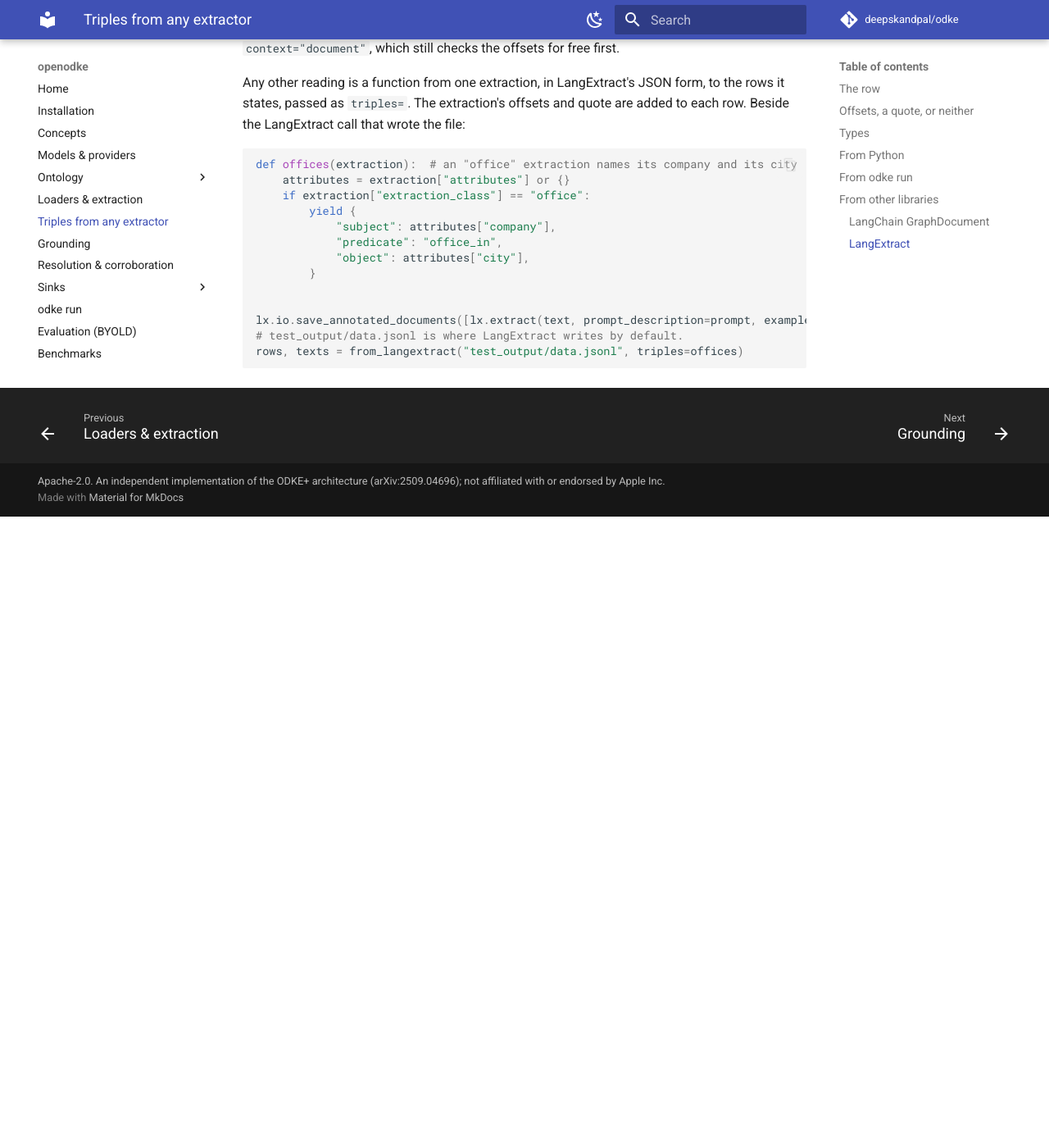
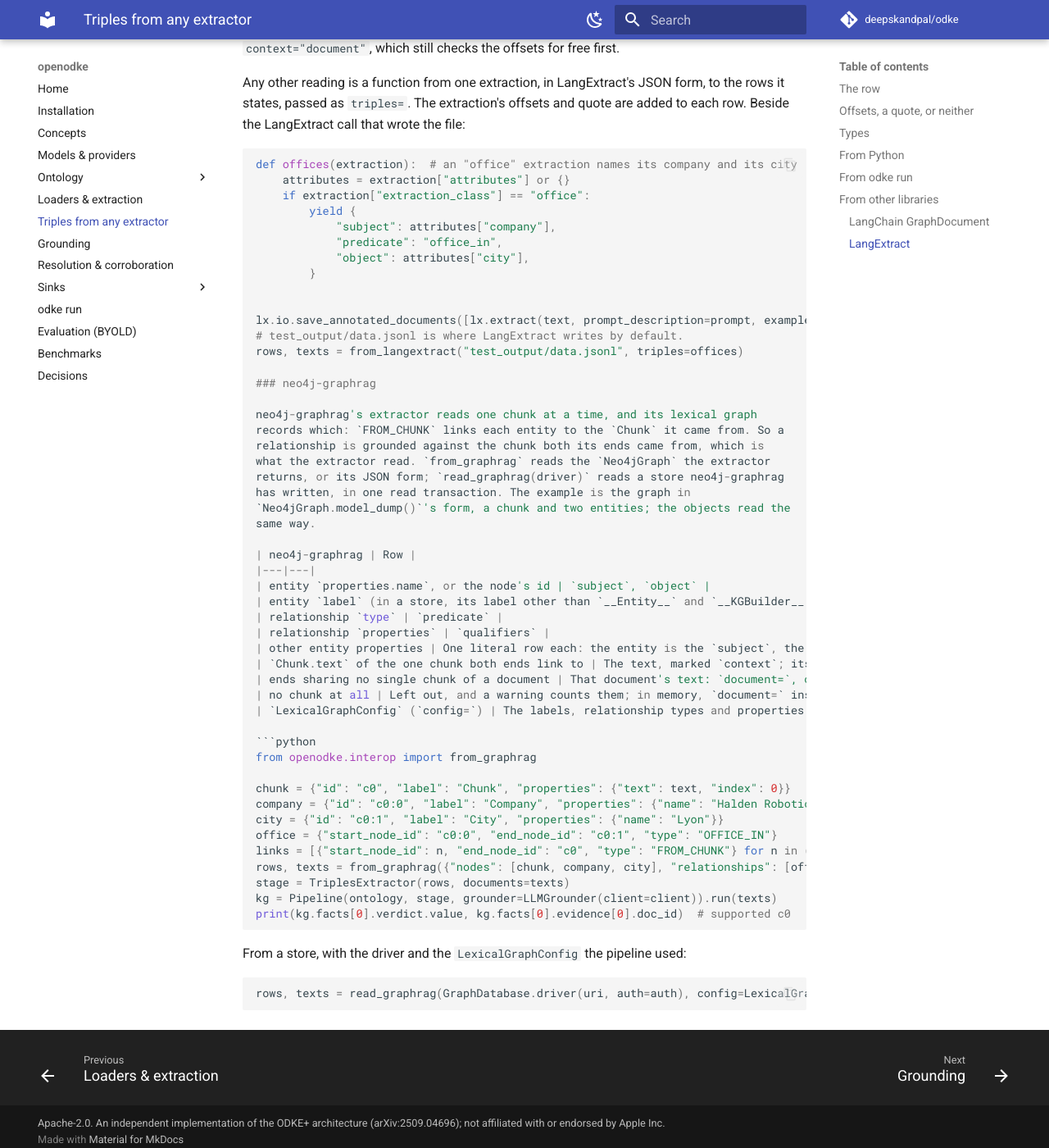
Before and after one commit to deepskandpal/odke, an MkDocs documentation site: the page built from docs/triples.md, in a window 1280 px wide and 1400 px high, scrolled down 6263 px. Shown: the whole window at 82% size. Built offline with MkDocs 1.6.1 and Material for MkDocs 9.7.7, drawn with Linux system fonts in a browser that asks for light colours; comment, search, counter and statistics services are not loaded; before the commit the page ends 6893 px from its top, so only the background shows below that.

Commit message:
docs(triples): map neo4j-graphrag graphs field by field
The table, where each row's text comes from, and a runnable example that
grounds a relationship on its chunk.

Co-Authored-By: Claude Opus 5.5 <noreply@anthropic.com>
Claude-Session: https://claude.ai/code/session_016EZ1FgTUH3NKEQyU837Wcd

````diff
--- a/docs/triples.md
+++ b/docs/triples.md
@@ -263,4 +263,47 @@ def offices(extraction):  # an "office" extraction names its company and its cit
 lx.io.save_annotated_documents([lx.extract(text, prompt_description=prompt, examples=examples)])
 # test_output/data.jsonl is where LangExtract writes by default.
 rows, texts = from_langextract("test_output/data.jsonl", triples=offices)
+
+### neo4j-graphrag
+
+neo4j-graphrag's extractor reads one chunk at a time, and its lexical graph
+records which: `FROM_CHUNK` links each entity to the `Chunk` it came from. So a
+relationship is grounded against the chunk both its ends came from, which is
+what the extractor read. `from_graphrag` reads the `Neo4jGraph` the extractor
+returns, or its JSON form; `read_graphrag(driver)` reads a store neo4j-graphrag
+has written, in one read transaction. The example is the graph in
+`Neo4jGraph.model_dump()`'s form, a chunk and two entities; the objects read the
+same way.
+
+| neo4j-graphrag | Row |
+|---|---|
+| entity `properties.name`, or the node's id | `subject`, `object` |
+| entity `label` (in a store, its label other than `__Entity__` and `__KGBuilder__`) | `subject_type`, `object_type` |
+| relationship `type` | `predicate` |
+| relationship `properties` | `qualifiers` |
+| other entity properties | One literal row each: the entity is the `subject`, the key the `predicate` |
+| `Chunk.text` of the one chunk both ends link to | The text, marked `context`; its `Document`'s `path` is the URI |
+| ends sharing no single chunk of a document | That document's text: `document=`, or its chunks in order |
+| no chunk at all | Left out, and a warning counts them; in memory, `document=` instead |
+| `LexicalGraphConfig` (`config=`) | The labels, relationship types and properties read |
+
+```python
+from openodke.interop import from_graphrag
+
+chunk = {"id": "c0", "label": "Chunk", "properties": {"text": text, "index": 0}}
+company = {"id": "c0:0", "label": "Company", "properties": {"name": "Halden Robotics"}}
+city = {"id": "c0:1", "label": "City", "properties": {"name": "Lyon"}}
+office = {"start_node_id": "c0:0", "end_node_id": "c0:1", "type": "OFFICE_IN"}
+links = [{"start_node_id": n, "end_node_id": "c0", "type": "FROM_CHUNK"} for n in ("c0:0", "c0:1")]
+rows, texts = from_graphrag({"nodes": [chunk, company, city], "relationships": [office, *links]})
+stage = TriplesExtractor(rows, documents=texts)
+kg = Pipeline(ontology, stage, grounder=LLMGrounder(client=client)).run(texts)
+print(kg.facts[0].verdict.value, kg.facts[0].evidence[0].doc_id)  # supported c0
 ```
+
+From a store, with the driver and the `LexicalGraphConfig` the pipeline used:
+
+<!-- docs: no-run -->
+```python
+rows, texts = read_graphrag(GraphDatabase.driver(uri, auth=auth), config=LexicalGraphConfig())
+```
````
